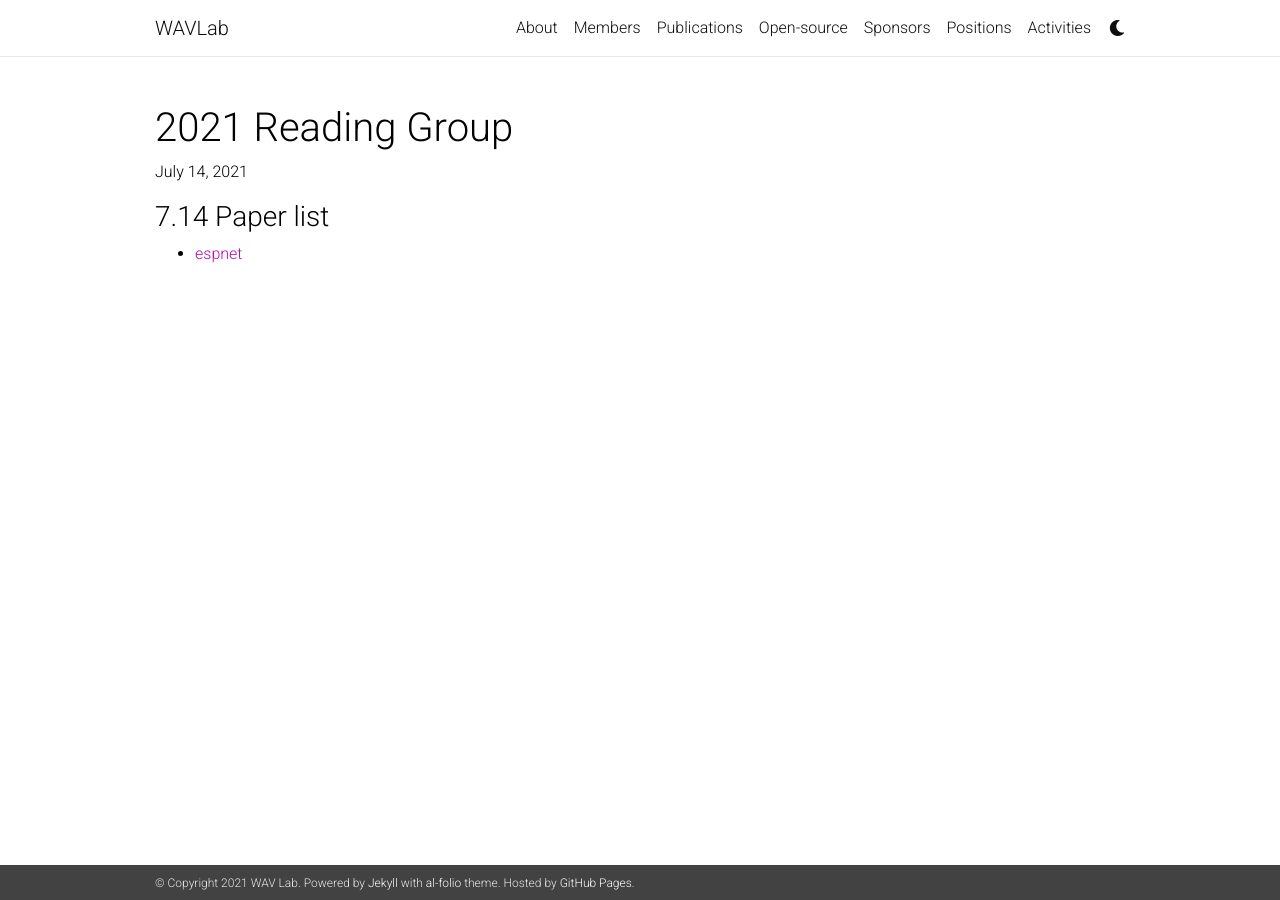
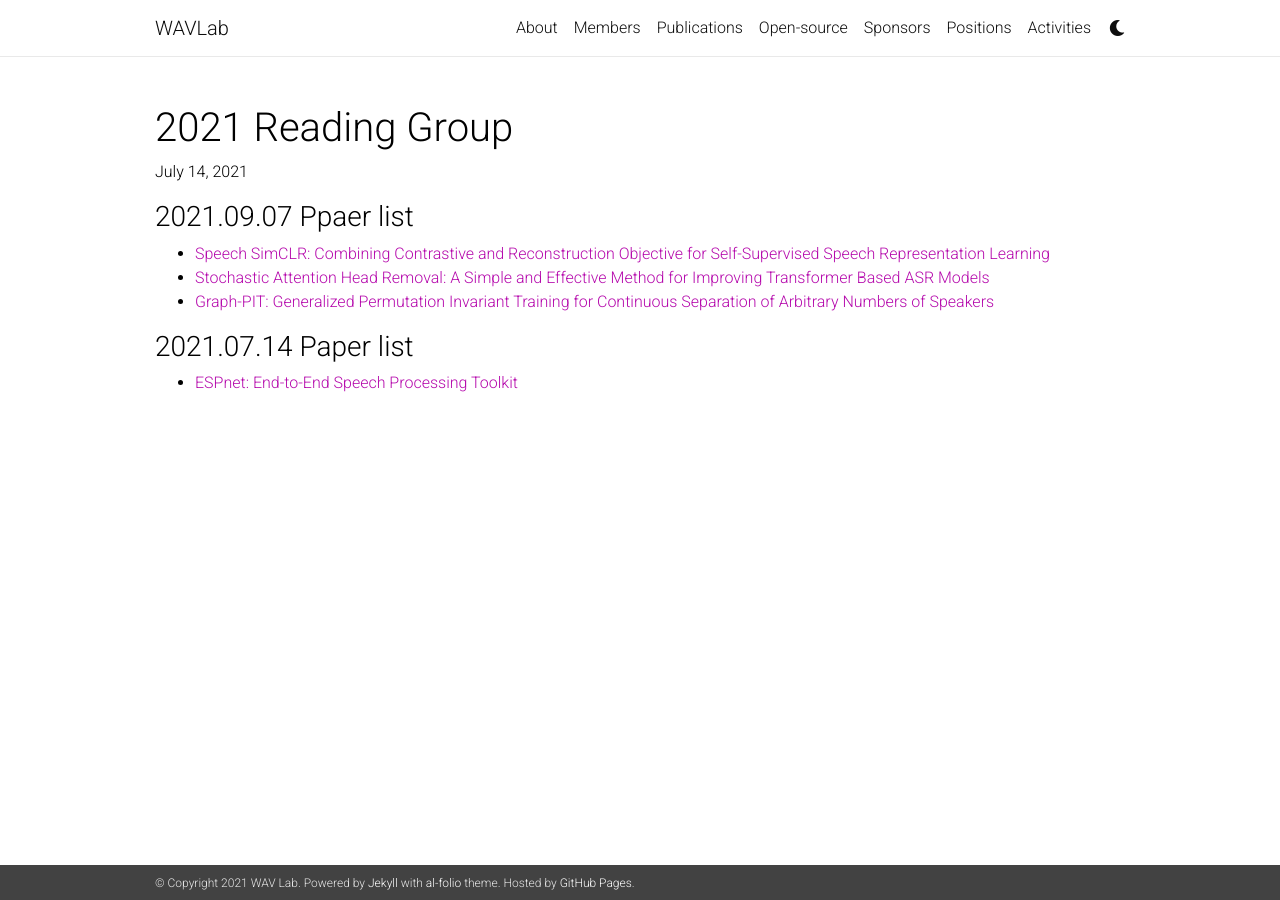
Before and after one commit to shinjiwlab/shinjiwlab.github.io, a Jekyll site: the page built from _posts/2021-07-13-reading-group.md, in a window 1280 px wide. Built offline with Jekyll 4.4.1, drawn with Linux system fonts in a browser that asks for light colours; nearby versions of some CDN libraries; a style sheet for code colours, icons or effects is not loaded.

Commit message:
updated reading group

```diff
--- a/_posts/2021-07-13-reading-group.md
+++ b/_posts/2021-07-13-reading-group.md
@@ -6,5 +6,12 @@ description: Paper list and comments for reading group
 comments: false
 ---
 
-### 7.14 Paper list
-- [espnet](https://arxiv.org/abs/1804.00015)
+### 2021.09.07 Ppaer list
+- [Speech SimCLR: Combining Contrastive and Reconstruction Objective for Self-Supervised Speech Representation Learning](https://www.isca-speech.org/archive/interspeech_2021/jiang21_interspeech.html)
+- [Stochastic Attention Head Removal: A Simple and Effective Method for Improving Transformer Based ASR Models
+](https://www.isca-speech.org/archive/interspeech_2021/zhang21p_interspeech.html)
+- [Graph-PIT: Generalized Permutation Invariant Training for Continuous Separation of Arbitrary Numbers of Speakers
+](https://www.isca-speech.org/archive/interspeech_2021/neumann21_interspeech.html)
+
+### 2021.07.14 Paper list
+- [ESPnet: End-to-End Speech Processing Toolkit](https://arxiv.org/abs/1804.00015)
```
